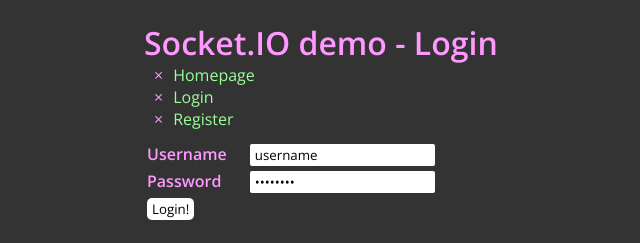
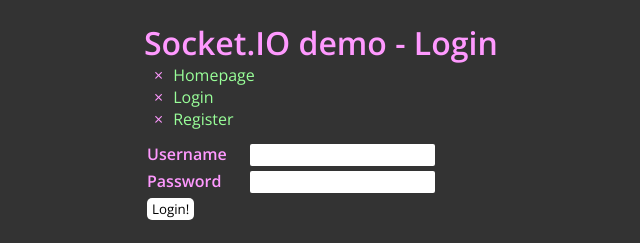
Before and after one commit to C-Bouthoorn/Anthony-Server, a website: page www/login.html in a window 1280 px wide. Shown: the top 243 px of the page, without its empty margins (184-824 px from the left). Drawn offline with nearby package versions, Linux system fonts and the light colour scheme.

Commit message:
Update login.html

```diff
--- a/www/login.html
+++ b/www/login.html
@@ -25,11 +25,11 @@
     <table>
       <tr>
         <td>Username</td>
-        <td><input id="username" type="text" maxlength="64" value="username"></td>
+        <td><input id="username" type="text" maxlength="64" value=""></td>
       </tr>
       <tr>
         <td>Password</td>
-        <td><input id="password" type="password" maxlength="128" value="password"></td>
+        <td><input id="password" type="password" maxlength="128" value=""></td>
       </tr>
       <tr>
         <td><input id="btn" type="button" onclick="login()" value="Login!"></td>
```
